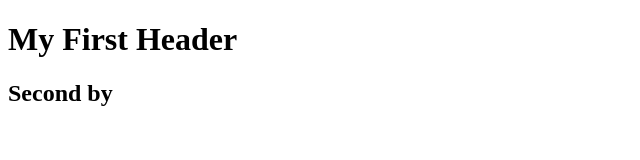
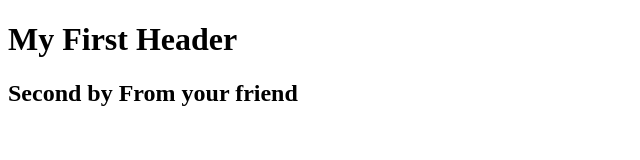
Before and after one commit to MyungireJ/mbukeacademy, a plain HTML site: page index.html in a window 1280 px wide. Shown: the whole page, without its empty margins (0-640 px from the left). Drawn offline with Linux system fonts and the light colour scheme.

Commit message:
new changes

```diff
--- a/index.html
+++ b/index.html
@@ -6,6 +6,6 @@
 	</head>
 	<body>
 		<h1>My First Header</h1>
-        <h2> Second by</h2>
+        <h2> Second by From your friend</h2>
 	</body>
 </html>
```
